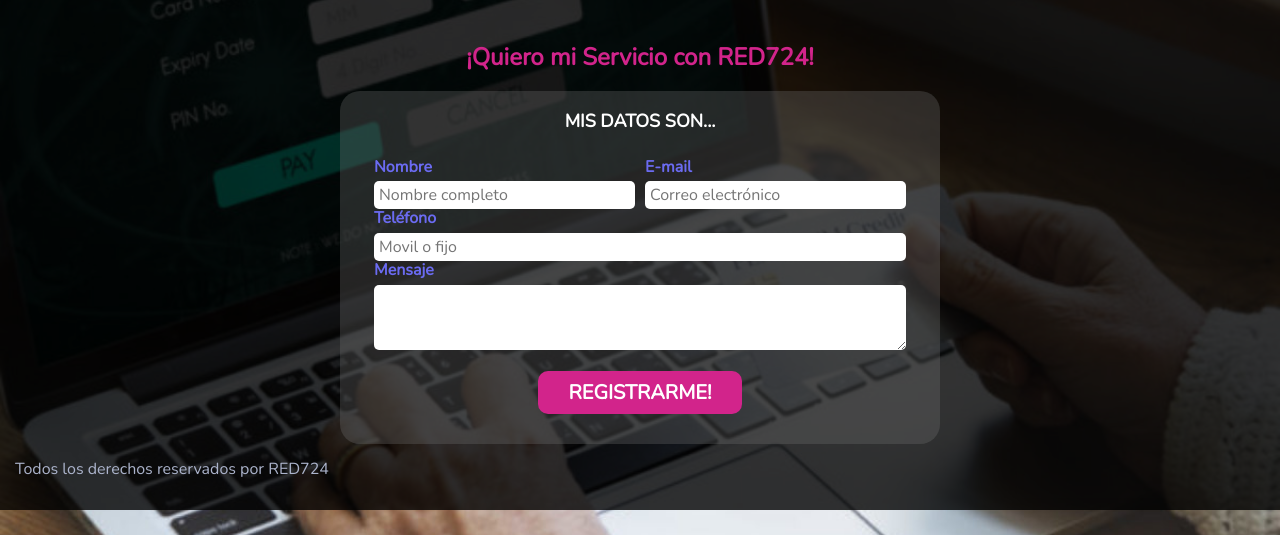
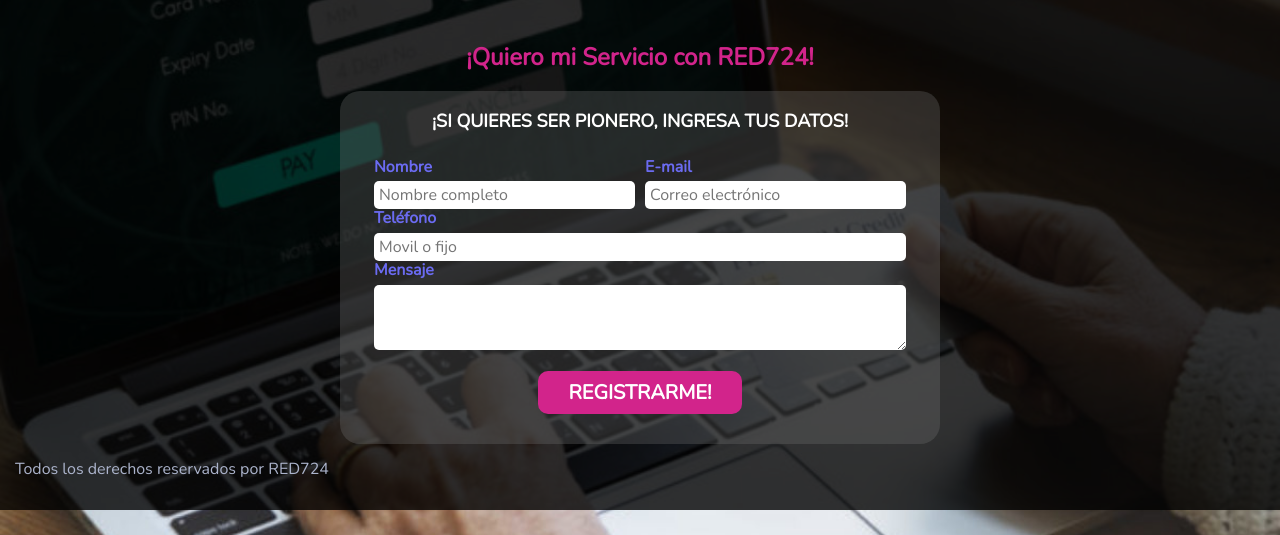
Before and after one commit to Halinthon/P724, a plain HTML site: page index.html in a window 1280 px wide. Shown: the part 265-800 px from the top of the page. Drawn offline with nearby package versions, Linux system fonts and the light colour scheme.

Commit message:
Add files via upload

```diff
--- a/index.html
+++ b/index.html
@@ -118,7 +118,7 @@
 
         <fieldset>
             <!--Con los divs, puedo hacer que estèn uno encima del otro-->
-            <legend>Mis datos son...</legend>
+            <legend>¡Si quieres ser pionero, ingresa tus datos!</legend>
 
             <div class="contenedor-campos">
                 <div class="campo">
```
